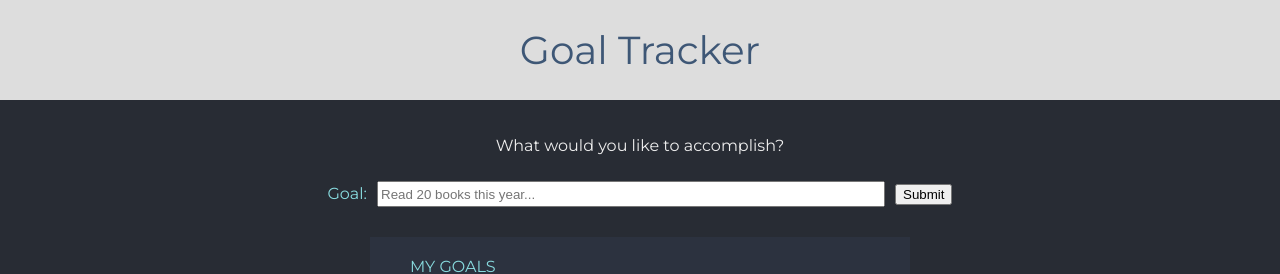
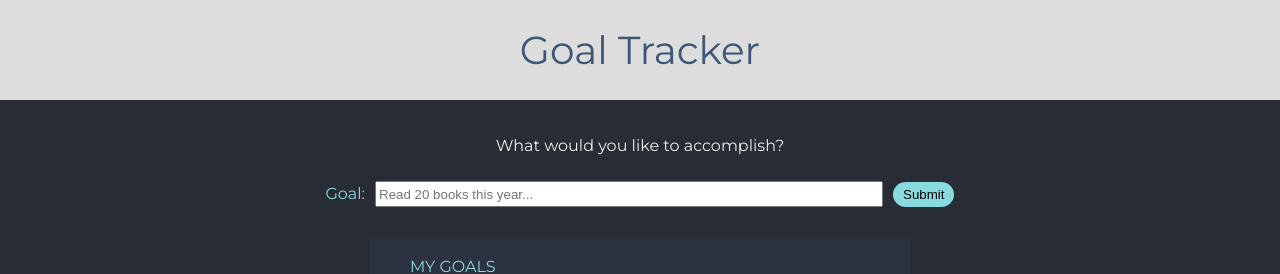
Before and after one commit to jonsung89/goal-tracker, a React (Create React App) app: page / in a window 1280 px wide. Shown: the top 274 px of the page. Built offline with nearby package versions, Linux system fonts and the light colour scheme.

Commit message:
added styling to dashboard button

```diff
--- a/src/stylesheets/components/_dashboard.scss
+++ b/src/stylesheets/components/_dashboard.scss
@@ -1,9 +1,4 @@
 .dashboard {
-  // max-width: 800px;
-  // margin: auto;
-  // display: flex;
-  // flex-direction: row;
-  // justify-content: center;
 
   .form {
     display: flex;
@@ -24,6 +19,13 @@
         width: 50%;
         max-width: 500px;
         height: 20px;
+      }
+
+      button {
+        padding: 5px 10px;
+        background: #88DBDF;
+        border: none;
+        border-radius: 15px;
       }
     }
   }
```
